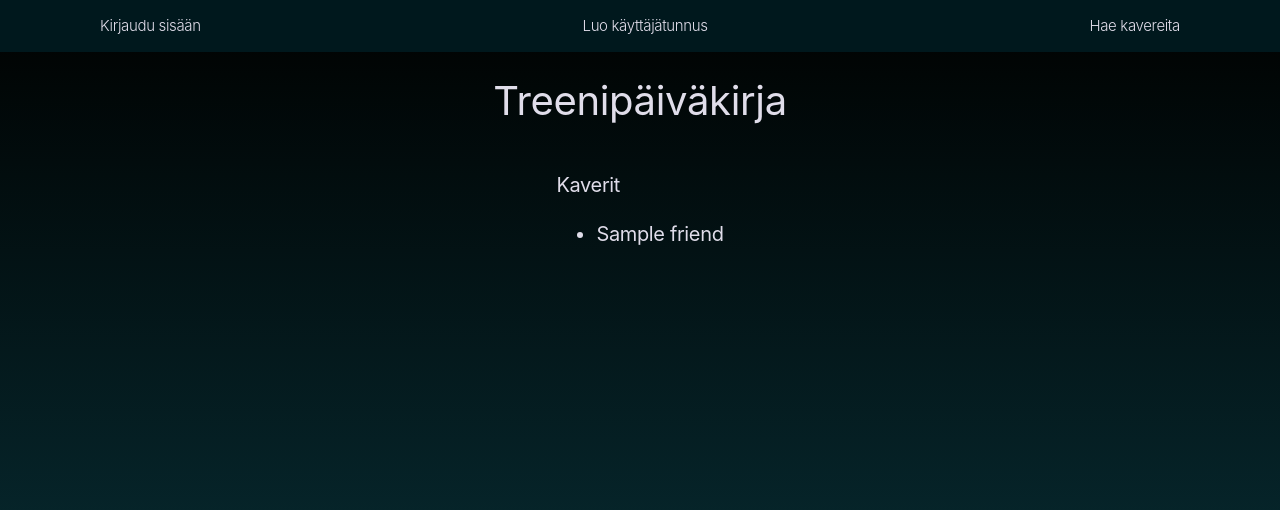
After one commit to ellarasalo/Treenipaivakirja, a Flask app: template templates/friends.html in a window 1280 px wide. The commit adds this page. Shown: the top 510 px of the page. Run offline with Flask 3, Linux system fonts and the light colour scheme; the template is opened without the code that fills it: most values are stand-ins (such as "Sample title", 1, 10 or a date in 2020).

Commit message:
add friends page

```diff
--- /dev/null
+++ b/templates/friends.html
@@ -0,0 +1,15 @@
+{% extends "layout.html" %}
+{% block content %}
+<div class="whiteclass">
+    <p>Kaverit</p>
+    {% if friends %}
+        <ul>
+            {% for friend in friends %}
+                <li>{{ friend }}</li>
+            {% endfor %}
+        </ul>
+    {% else %}
+        <p>Ei kavereita.</p>
+    {% endif %}
+</div>
+{% endblock %}
--- a/templates/layout.html
+++ b/templates/layout.html
@@ -16,6 +16,7 @@
             <a href="/" class="nav-link">Tervetuloa <span>{{ session['username']}}</span></a>
             <a href="add" class="nav-link">Lisää treeni</a>
             <a href="statistics" class="nav-link">Omat tilastot</a>
+            <a href="friends" class="nav-link">Kaverit</a>
             <a href="friendrequests" class="nav-link">Kaveripyynnöt</a>
             <a href="search_friends" class="nav-link">Hae kavereita</a>
             <a href="logout" class="nav-link">Kirjaudu ulos</a>
```
